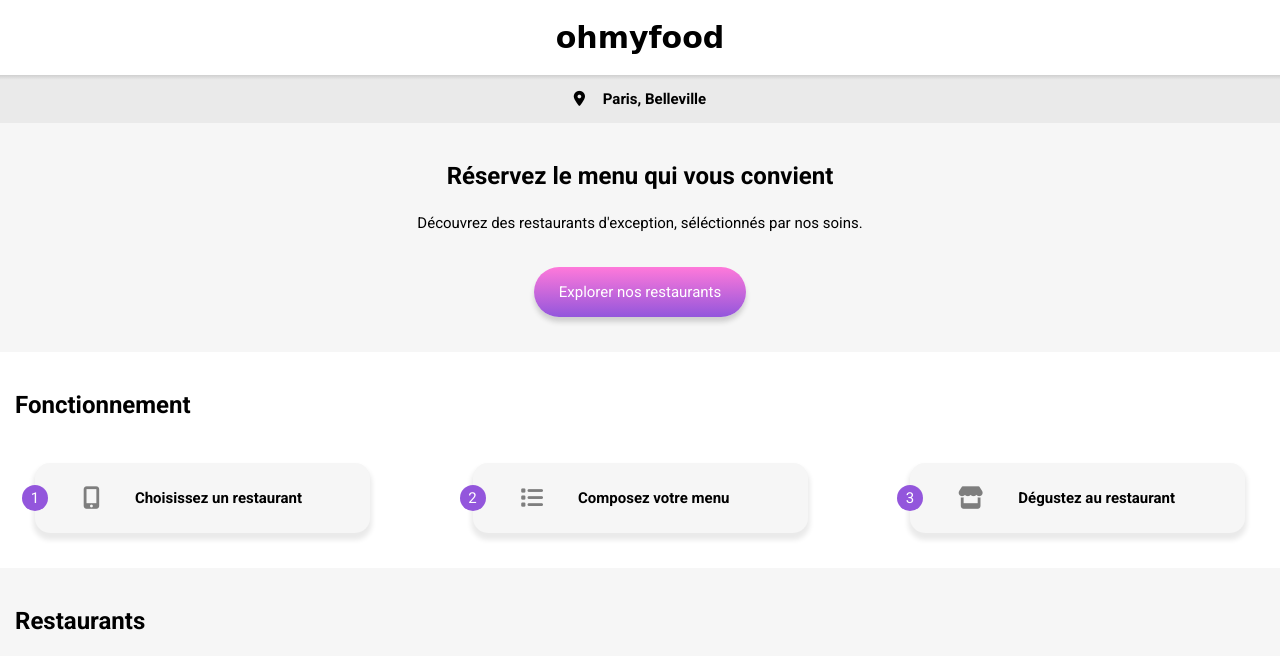
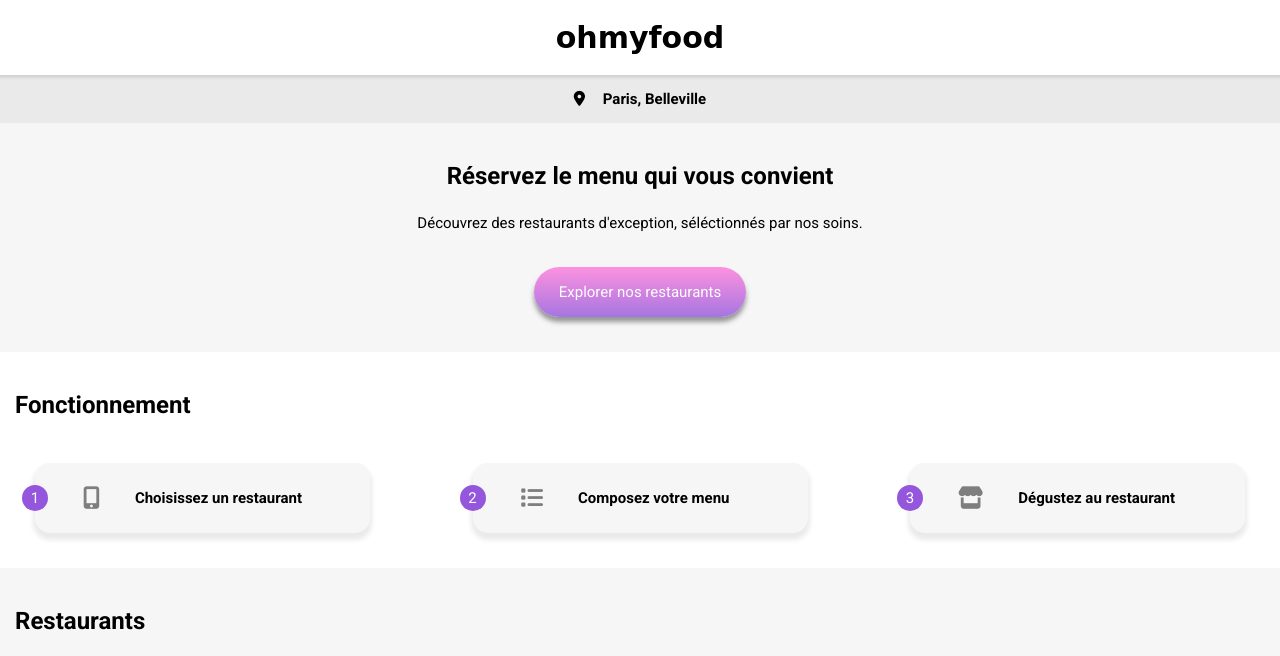
Before and after one commit to dgueudre/dg-ocr-web-p3, an Eleventy site: page src/index.njk in a window 1280 px wide. In both pictures the pointer is over the link "Explorer nos restaurants". Shown: the top 656 px of the page. Built offline with nearby package versions, Linux system fonts and the light colour scheme; Eleventy itself is replaced by a stand-in of ours; files that its build step writes are made by us from their sources; a web font is replaced by a local one.

Commit message:
fix: hover on button

```diff
--- a/src/css/button.css
+++ b/src/css/button.css
@@ -7,6 +7,15 @@
   border-radius: var(--height);
   height: var(--height);
   box-shadow: 0 5px 5px 0 var(--color-grey);
-  background: linear-gradient(0deg, var(--color-primary) 0%, var(--color-secondary) 100%);
+  background: linear-gradient(
+    0deg,
+    var(--color-primary) 0%,
+    var(--color-secondary) 100%
+  );
   margin: 20px;
 }
+
+.button:hover {
+  opacity: 0.8;
+  box-shadow: 0 5px 5px 0 var(--color-dark-grey);
+}
```
